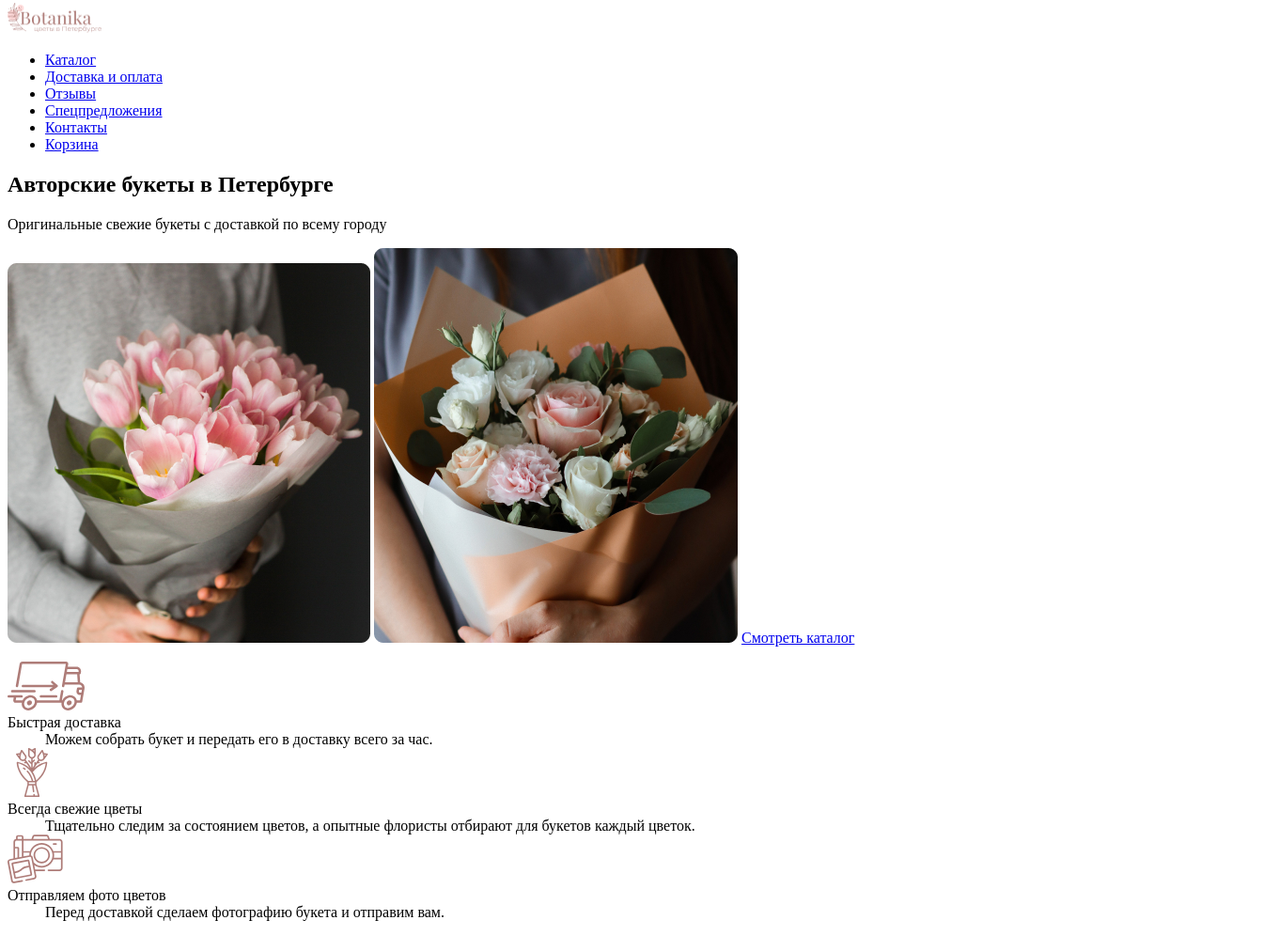
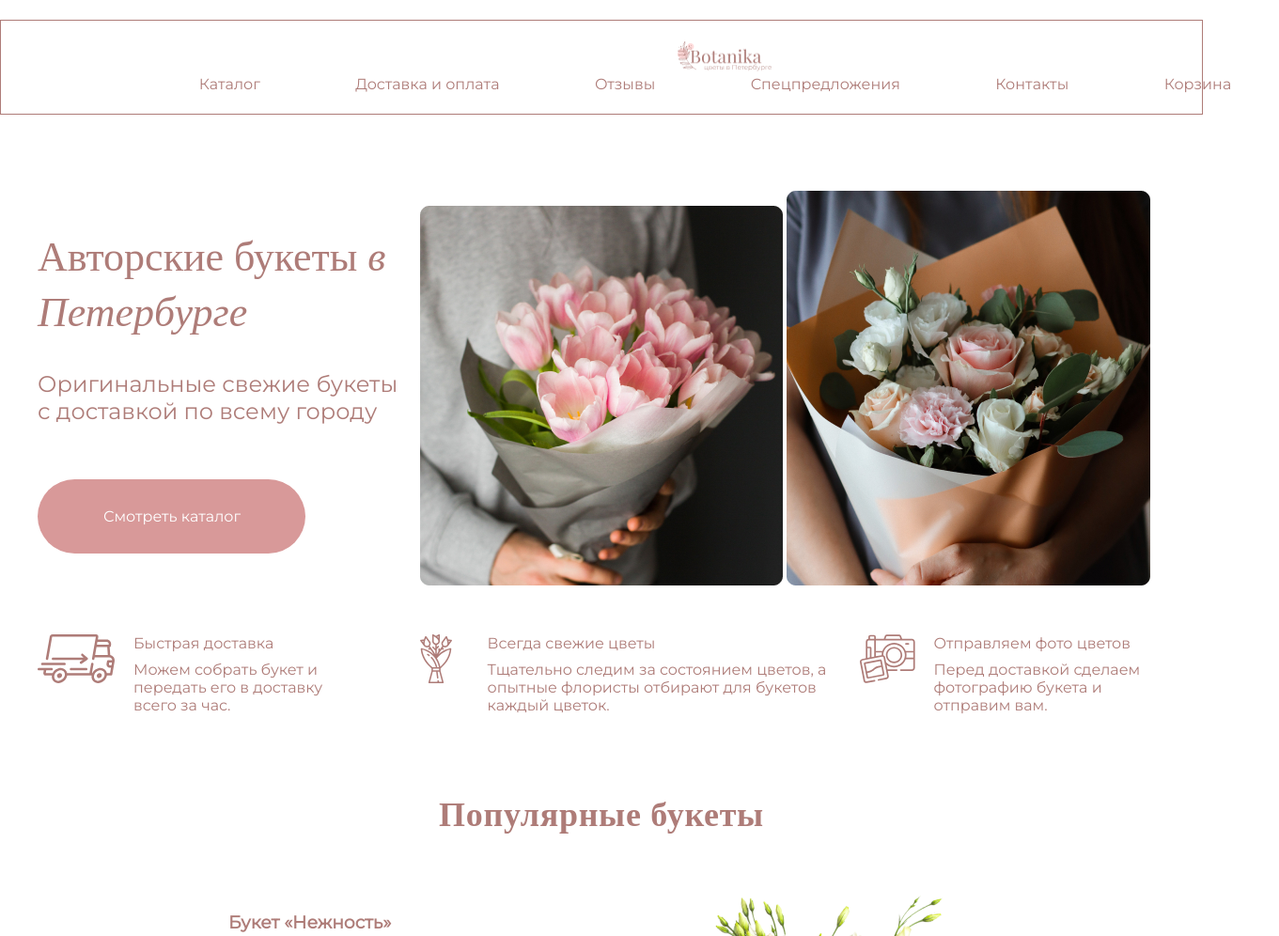
Before and after one commit to drunkenant/IluvHTML, a plain HTML site: page index.html in a window 1280 px wide. Shown: the part 5-1001 px from the top of the page at 94% size, 1361 px wide, since content can reach past the window. Drawn offline with nearby package versions, Linux system fonts and the light colour scheme.

Commit message:
vol 3.0
css

```diff
--- a/index.html
+++ b/index.html
@@ -7,14 +7,21 @@
     <meta name="viewport" content="width=device-width, initial-scale=1.0">
     <title>Магазин цветов</title>
     <link rel="stylesheet" href="style.css">
+    <link rel="preconnect" href="https://fonts.googleapis.com">
+    <link rel="preconnect" href="https://fonts.gstatic.com" crossorigin>
+    <link href="https://fonts.googleapis.com/css2?family=Montserrat&display=swap" rel="stylesheet">
+    <link rel="preconnect" href="https://fonts.googleapis.com">
+    <link rel="preconnect" href="https://fonts.gstatic.com" crossorigin>
+    <link href="https://fonts.googleapis.com/css2?family=Montserrat&family=Playfair+Display&display=swap"
+        rel="stylesheet">
 </head>
 
 
 <body>
     <header class="page-header">
         <nav class="main-nav">
-            <a href="#"><img src="IMG/OBJECTS.png" alt="logo" width="100" height="32"></a>
-            <ul>
+            <a href="#"><img class="img-center" src="IMG/OBJECTS.png" alt="logo" width="100" height="32"></a>
+            <ul class="container text-montserat">
                 <li><a href="#">Каталог</a></li>
                 <li><a href="#">Доставка и оплата</a></li>
                 <li><a href="#">Отзывы</a></li>
@@ -25,43 +32,53 @@
         </nav>
     </header>
 
-    <main class="main-page">
+    <main class="main-page container">
         <section class="intro">
-            <h1>Авторские букеты
-                в Петербурге</h1>
-            <p>Оригинальные свежие букеты
-                с доставкой по всему городу</p>
-            <img src="IMG/anna-tukhfatullina-food-photographer-stylist-bq6Gd7pQznU-unsplash 1.jpg" alt="Цветы"
-                width="386" height="404">
-            <img src="IMG/taisiia-shestopal-JZDyFwGAEqY-unsplash 1.jpg" alt="Девушка с цветами" width="387"
-                height="420">
-            <a href="#" class="button">Смотреть каталог</a>
+            <div class="top-container">
+                <div class="top-info">
+                    <h1 class="top-heading text-disney">Авторские букеты
+                        <span class="italic">в Петербурге</span>
+                    </h1>
+                    <p class="text-montserat intro-text">Оригинальные свежие букеты
+                        с доставкой по всему городу</p>
+                    <a href="#" class="button text-montserat">Смотреть каталог</a>
+                </div>
 
-            <dl>
+                <div class="top-img">
+                    <img class="top-img-1"
+                        src="img/anna-tukhfatullina-food-photographer-stylist-bq6Gd7pQznU-unsplash 1.jpg" alt="Цветы"
+                        width="386" height="404">
+                    <img src="IMG/taisiia-shestopal-JZDyFwGAEqY-unsplash 1.jpg" alt="Девушка с цветами" width="387"
+                        height="420">
+                </div>
+            </div>
+
+            <dl class="dl-container text-montserat">
+                <img class="dl-img" src="img/Group 9.svg" alt="Доставка" width="82" height="52">
+                <div class="dt-dd">
+                    <dt class="dt-heading">Быстрая доставка</dt>
+                    <dd class="dd-text">Можем собрать букет и передать его в доставку всего за час.</dd>
+                </div>
+                <img class="dl-img-1" src="img/bouquet 1.svg" alt="Значок цветов" width="52" height="52">
                 <div>
-                    <img src="img/Group 9.svg" alt="Доставка" width="82" height="52">
-                    <dt>Быстрая доставка</dt>
-                    <dd>Можем собрать букет и передать его в доставку всего за час.</dd>
-                </div>
-                <div>
-                    <img src="img/bouquet 1.svg" alt="Значок цветов" width="52" height="52">
-                    <dt>Всегда свежие цветы</dt>
-                    <dd>Тщательно следим за состоянием цветов, а опытные флористы отбирают для букетов каждый цветок.
+                    <dt class="dt-heading">Всегда свежие цветы</dt>
+                    <dd class="dd-text">Тщательно следим за состоянием цветов, а опытные флористы отбирают для букетов
+                        каждый цветок.
                     </dd>
                 </div>
+                <img class="dl-img" src="img/Group (1).svg" alt="Фотоаппарат" width="58.6" height="52">
                 <div>
-                    <img src="img/Group (1).svg" alt="Фотоаппарат" width="58.6" height="52">
-                    <dt>Отправляем фото цветов</dt>
-                    <dd>Перед доставкой сделаем фотографию букета и отправим вам.</dd>
+                    <dt class="dt-heading">Отправляем фото цветов</dt>
+                    <dd class="dd-text">Перед доставкой сделаем фотографию букета и отправим вам.</dd>
                 </div>
             </dl>
         </section>
 
         <section class="popular">
-            <h2>Популярные букеты</h2>
+            <h2 class="text-disney popular-heading">Популярные букеты</h2>
             <div class="slider">
                 <div class="slider-item">
-                    <div class="slider-item-description">
+                    <div class="slider-item-description text-montserat">
                         <h3>Букет «Нежность»</h3>
                         <p>Элегантный букет, который станет отличным подарком на день рождения или юбилей.</p>
                         <p>30 × 40 см</p>
--- a/style.css
+++ b/style.css
@@ -1,3 +1,141 @@
 .visually-hidden {
     display: none;
 }
+
+body {
+    margin: 0;
+    padding: 0;
+    background: white;
+}
+
+.container {
+    width: 1200px;
+    margin: 0 auto;
+}
+
+.page-header {
+    border: 1px solid #AE7C78;
+    margin-top: 26px;
+    padding: 22px 120px;
+}
+
+a {
+    text-decoration: none;
+    color: #AE7C78;
+}
+
+ul {
+    list-style-type: none;
+}
+
+.main-nav ul {
+    display: flex;
+    justify-content: space-around;
+
+}
+
+.img-center {
+    padding-left: 600px;
+
+}
+
+.text-disney {
+    font-family: Playfair Display;
+    color: #AE7C78;
+    font-size: 36px;
+}
+
+.text-montserat {
+    font-family: Montserrat;
+    color: #AE7C78;
+    font-size: 16px;
+}
+
+.intro-text {
+    font-size: 24px;
+    line-height: 29px;
+    width: 384px;
+    padding-bottom: 64px;
+}
+
+.top-heading {
+    width: 384px;
+    font-size: 44px;
+line-height: 59px;
+font-weight: normal;
+
+}
+
+.italic {
+font-style: italic;
+}
+
+.top-info {
+    margin-right: 23px;
+}
+
+.top-container {
+    display: flex;
+    margin-top: 81px;
+}
+
+.button {
+color: white;
+background: #D89999;
+border-radius: 40px;
+width: 285px;
+padding: 30px 69px 30px 70px;
+}
+
+.dl-container {
+    display: flex;
+    margin-top: 48px;
+
+}
+
+.dl-img {
+    margin-right: 20px;
+}
+
+.dl-img-1 {
+    margin-right: 29px;
+    margin-left: 58px;
+}
+
+
+
+.dt-heading {
+    font-weight: 500;
+    line-height: 20px;
+    padding-bottom: 8px;
+}
+
+.dd-text {
+    margin: 0 auto;
+}
+
+.popular {
+    margin-top: 80px;
+}
+
+.popular-heading {
+    text-align: center;
+    font-weight: bold;
+font-size: 36px;
+line-height: 48px;
+letter-spacing: 0.02em;
+}
+
+.slider {
+    margin-top: 63px;
+}
+
+.slider-item {
+display: flex;
+justify-content: center;
+}
+
+.slider-item-description {
+    width: 387px;
+    margin-right: 20px;
+}
```
